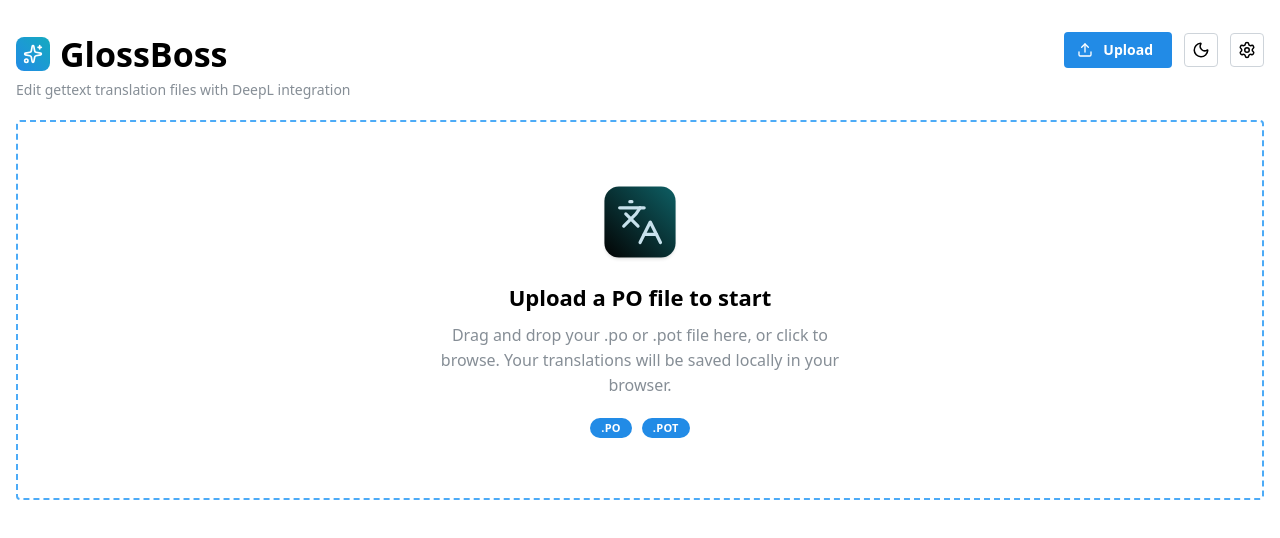
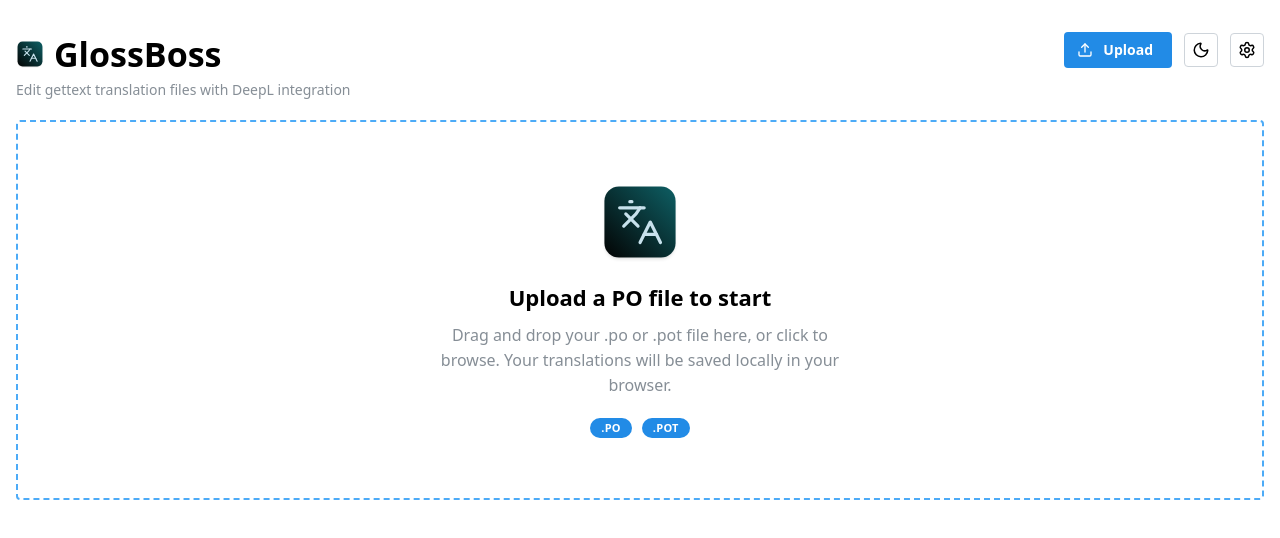
Before and after one commit to glossboss-labs/glossboss, a React (Vite) app: page / in a window 1280 px wide. Shown: the top 538 px of the page. Built offline with nearby package versions, Linux system fonts and the light colour scheme.

Commit message:
Replace header Sparkles icon with app icon for consistency
Co-Authored-By: Claude Opus 4.6 <noreply@anthropic.com>

```diff
--- a/src/pages/Index.tsx
+++ b/src/pages/Index.tsx
@@ -23,13 +23,12 @@ import {
   rem,
   Notification,
   ActionIcon,
-  ThemeIcon,
   Transition,
   useMantineColorScheme,
   useComputedColorScheme } from
 '@mantine/core';
 import { motion, AnimatePresence } from 'motion/react';
-import { Upload, Download, Trash2, AlertTriangle, FileUp, Check, RotateCcw, X, Settings, FileText, Sparkles, Sun, Moon } from 'lucide-react';
+import { Upload, Download, Trash2, AlertTriangle, FileUp, Check, RotateCcw, X, Settings, FileText, Sun, Moon } from 'lucide-react';
 import { EditorTable, FilterToolbar, HeaderEditor, TranslateToolbar } from '@/components/editor';
 import { SettingsModal } from '@/components/SettingsModal';
 import { ConfirmModal } from '@/components/ui';
@@ -682,9 +681,7 @@ export default function Index() {
             <Group justify="space-between" align="flex-start">
               <div data-ev-id="ev_c00be328c4">
                 <Group gap="xs" align="center">
-                  <ThemeIcon size="lg" radius="md" variant="gradient" gradient={{ from: 'blue', to: 'cyan' }}>
-                    <Sparkles size={20} />
-                  </ThemeIcon>
+                  <img src={appIcon} alt="GlossBoss" style={{ width: 28, height: 28, borderRadius: 6 }} />
                   <Title order={1}>GlossBoss</Title>
                 </Group>
                 <Text c="dimmed" size="sm" mt={4}>
```
